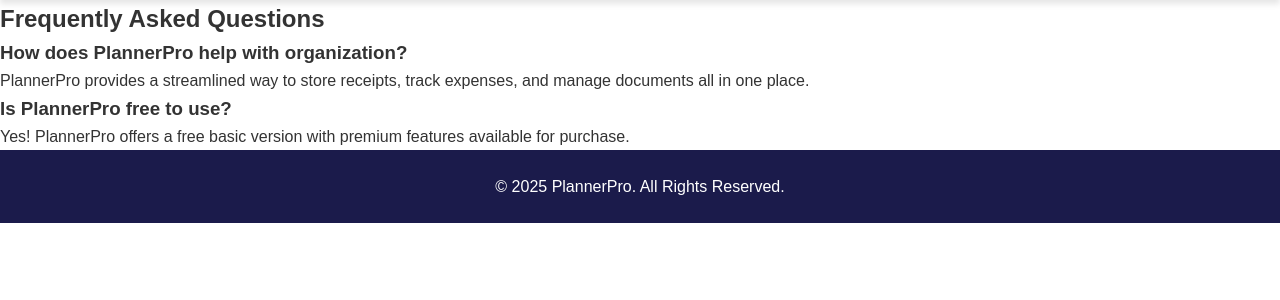
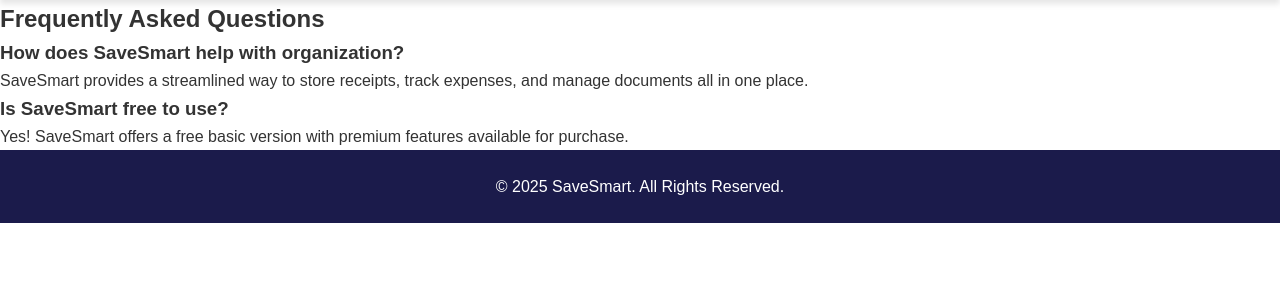
Before and after one commit to rezneac/Group6, a Flask app: page /faqs in a window 1280 px wide. Shown: the part 78-378 px from the top of the page. Run offline with Flask 3, Linux system fonts and the light colour scheme.

Commit message:
Fixed index links and references to the application name.

```diff
--- a/templates/cart.html
+++ b/templates/cart.html
@@ -3,14 +3,14 @@
 <head>
     <meta charset="UTF-8">
     <meta name="viewport" content="width=device-width, initial-scale=1.0">
-    <title>Progress - PlannerPro</title>
+    <title>Progress - SaveSmart</title>
     <link rel="stylesheet" href="static/styles.css">
     <script src="https://cdnjs.cloudflare.com/ajax/libs/jquery/3.6.0/jquery.min.js"></script>
 </head>
 <body>
     <header>
         <nav class="navbar">
-            <a href="index" class="logo">PlannerPro</a>
+            <a href="/" class="logo">SaveSmart</a>
             <ul class="nav-links">
                 <li><a href="faqs">FAQs</a></li>
                 <li><a href="login">Login</a></li>
@@ -51,7 +51,7 @@
     </main>
 
     <footer>
-        <p>&copy; 2025 PlannerPro. All Rights Reserved.</p>
+        <p>&copy; 2025 SaveSmart. All Rights Reserved.</p>
     </footer>
 </body>
 </html>
--- a/templates/faqs.html
+++ b/templates/faqs.html
@@ -9,7 +9,7 @@
 <body>
     <header>
         <nav class="navbar">
-            <a href="index" class="logo">SaveSmart</a>
+            <a href="/" class="logo">SaveSmart</a>
             <ul class="nav-links">
                 <li><a href="faqs">FAQs</a></li>
                 <li><a href="login">Login</a></li>
@@ -21,18 +21,18 @@
         <section class="faqs">
             <h2>Frequently Asked Questions</h2>
             <div class="faq-item">
-                <h3>How does PlannerPro help with organization?</h3>
-                <p>PlannerPro provides a streamlined way to store receipts, track expenses, and manage documents all in one place.</p>
+                <h3>How does SaveSmart help with organization?</h3>
+                <p>SaveSmart provides a streamlined way to store receipts, track expenses, and manage documents all in one place.</p>
             </div>
             <div class="faq-item">
-                <h3>Is PlannerPro free to use?</h3>
-                <p>Yes! PlannerPro offers a free basic version with premium features available for purchase.</p>
+                <h3>Is SaveSmart free to use?</h3>
+                <p>Yes! SaveSmart offers a free basic version with premium features available for purchase.</p>
             </div>
         </section>
     </main>
 
     <footer>
-        <p>&copy; 2025 PlannerPro. All Rights Reserved.</p>
+        <p>&copy; 2025 SaveSmart. All Rights Reserved.</p>
     </footer>
 </body>
 </html>
--- a/templates/progress.html
+++ b/templates/progress.html
@@ -98,7 +98,7 @@
 <body>
     <header>
         <nav class="navbar">
-            <a href="/" class="logo">PlannerPro</a>
+            <a href="/" class="logo">SaveSmart</a>
             <ul class="nav-links">
                 <li><a href="faqs">FAQs</a></li>
                 <li><a href="login">Login</a></li>
--- a/templates/signup.html
+++ b/templates/signup.html
@@ -3,14 +3,14 @@
 <head>
     <meta charset="UTF-8">
     <meta name="viewport" content="width=device-width, initial-scale=1.0">
-    <title>Login - PlannerPro</title>
+    <title>Login - SaveSmart</title>
     <link rel="stylesheet" href="static/styles.css">
     <link href='https://unpkg.com/boxicons@2.1.4/css/boxicons.min.css' rel='stylesheet'>
 </head>
 <body>
     <header>
         <nav class="navbar">
-            <a href="index" class="logo">PlannerPro</a>
+            <a href="/" class="logo">SaveSmart</a>
             <ul class="nav-links">
                 <li><a href="faqs">FAQs</a></li>
                 <li><a href="login">Login</a></li>
@@ -39,7 +39,7 @@
     </loginmain>
 
     <footer>
-        <p>&copy; 2025 PlannerPro. All Rights Reserved.</p>
+        <p>&copy; 2025 SaveSmart. All Rights Reserved.</p>
     </footer>
 
     <script defer>
```
Also changed, not shown: templates/login.html (+5 -4 lines).
